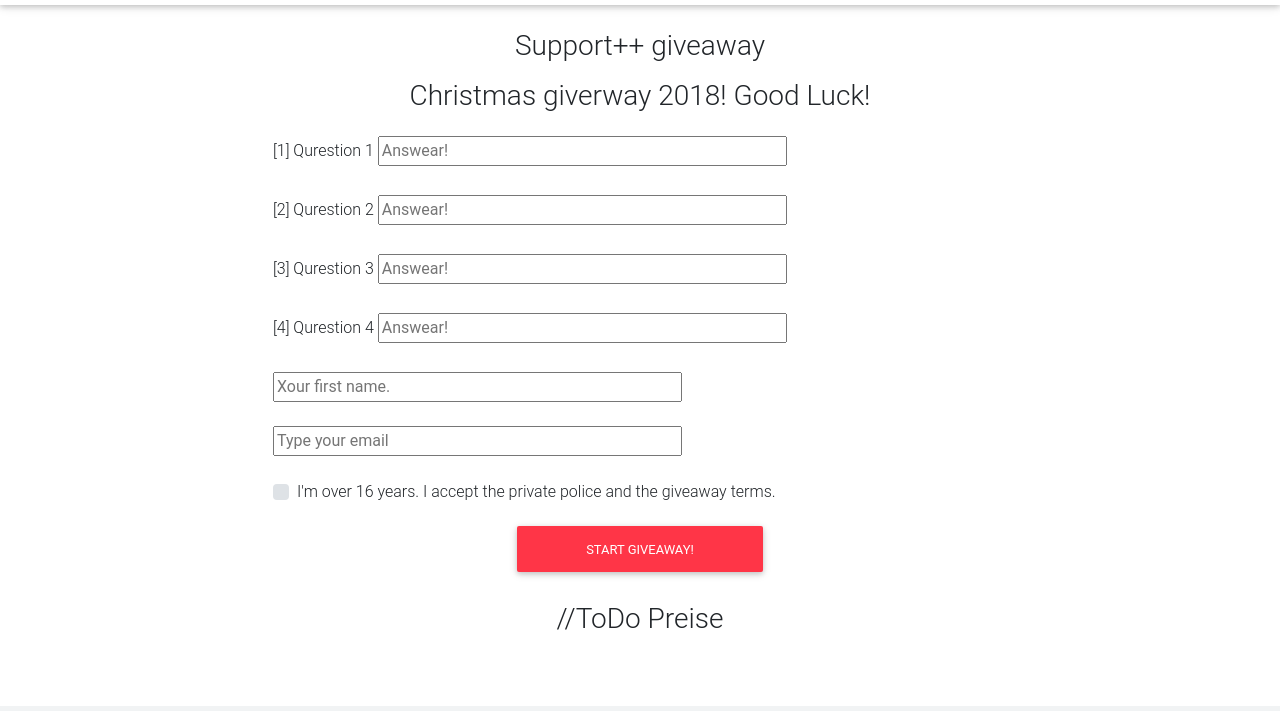
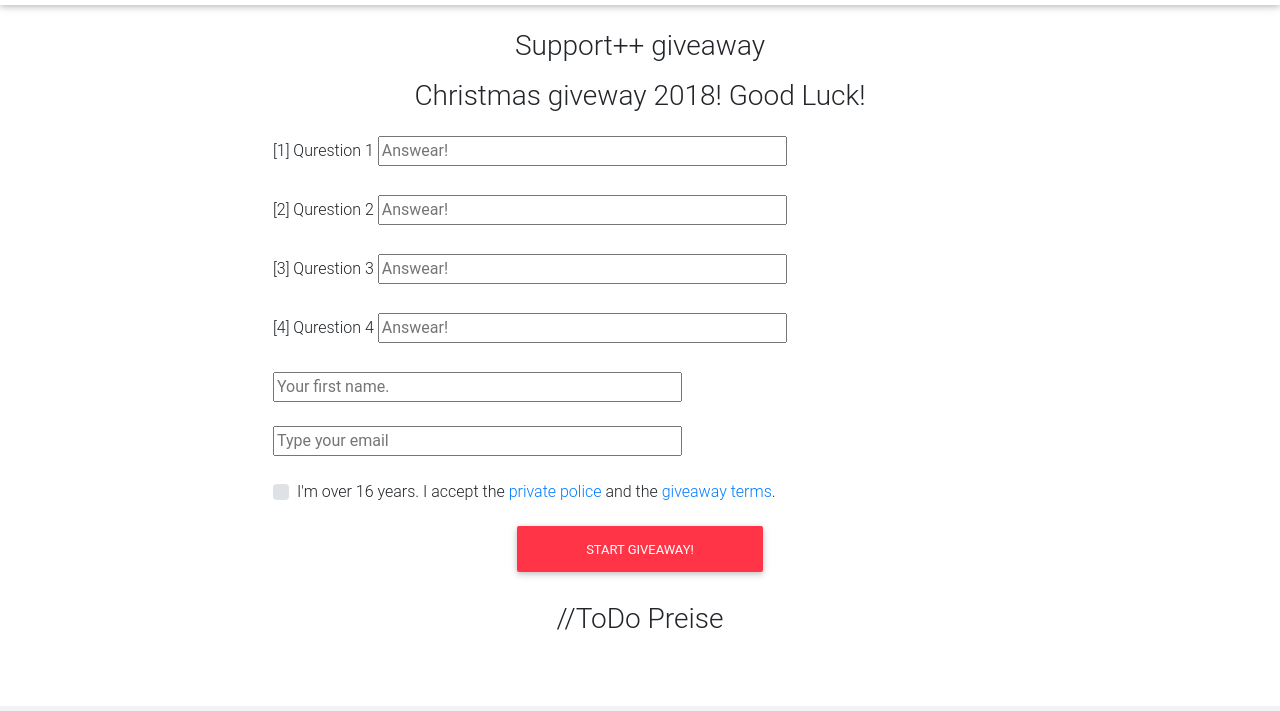
Before and after one commit to Support-pp/Giveaway, a plain HTML site: page docs/index.html in a window 1280 px wide. Shown: the part 61-772 px from the top of the page. Drawn offline with nearby package versions, Linux system fonts and the light colour scheme.

Commit message:
Update index.html (#1)
* spelling mistakes corrected

* Meta Data updates

```diff
--- a/docs/index.html
+++ b/docs/index.html
@@ -19,10 +19,10 @@
 
     <link href="./index.css" rel="stylesheet">
 
-    <meta property="og:title" content="Support++ - sounds" />
+    <meta property="og:title" content="Support++ - Giveaway" />
     <meta property="og:type" content="website" />
-    <meta property="og:description" content="Eine liste mit allen offiziellen sound tracks." />
-    <meta property="og:url" content="https://sounds.support-pp.de" />
+    <meta property="og:description" content="Christmas Giveaway - 2018" />
+    <meta property="og:url" content="https://giveaway.support-pp.de" />
     <meta property="og:image" content="https://support-pp.de/assets/img/help.png" />
     <style>
         #black{
@@ -51,7 +51,7 @@
 
     <div class="container darken-grey-text mb-4">
         <h3 class="text-center font g mb-3 t-10">Support++ giveaway</h3>
-        <h3 class="text-center font mb-3 size3">Christmas giverway 2018! Good Luck!</h3>
+        <h3 class="text-center font mb-3 size3">Christmas giveway 2018! Good Luck!</h3>
 
     </div>
     <!--</div>-->
@@ -98,13 +98,13 @@
                 <input required type="text" id="q4" placeholder="Answear!" size="40"><br><br>
 
 
-                <input required type="text" id="fname" placeholder="Xour first name." size="40"><br><br>
+                <input required type="text" id="fname" placeholder="Your first name." size="40"><br><br>
                 <input required type="email" id="email" placeholder="Type your email" size="40"><br><br>
 
                 <div class="custom-control custom-checkbox checkbox-warning-filled">
                     <input type="checkbox" class="custom-control-input" name="cc2" id="checkAGB">
                     <label class="custom-control-label" required for="checkAGB">I'm over 16 years. I accept
-                        the private police and the giveaway terms. </label>
+                        the <a href="">private police</a> and the <a href="">giveaway terms</a>. </label>
                 </div>
 
                 <div class="text-center darken-grey-text mt-3 mb-4">
```
